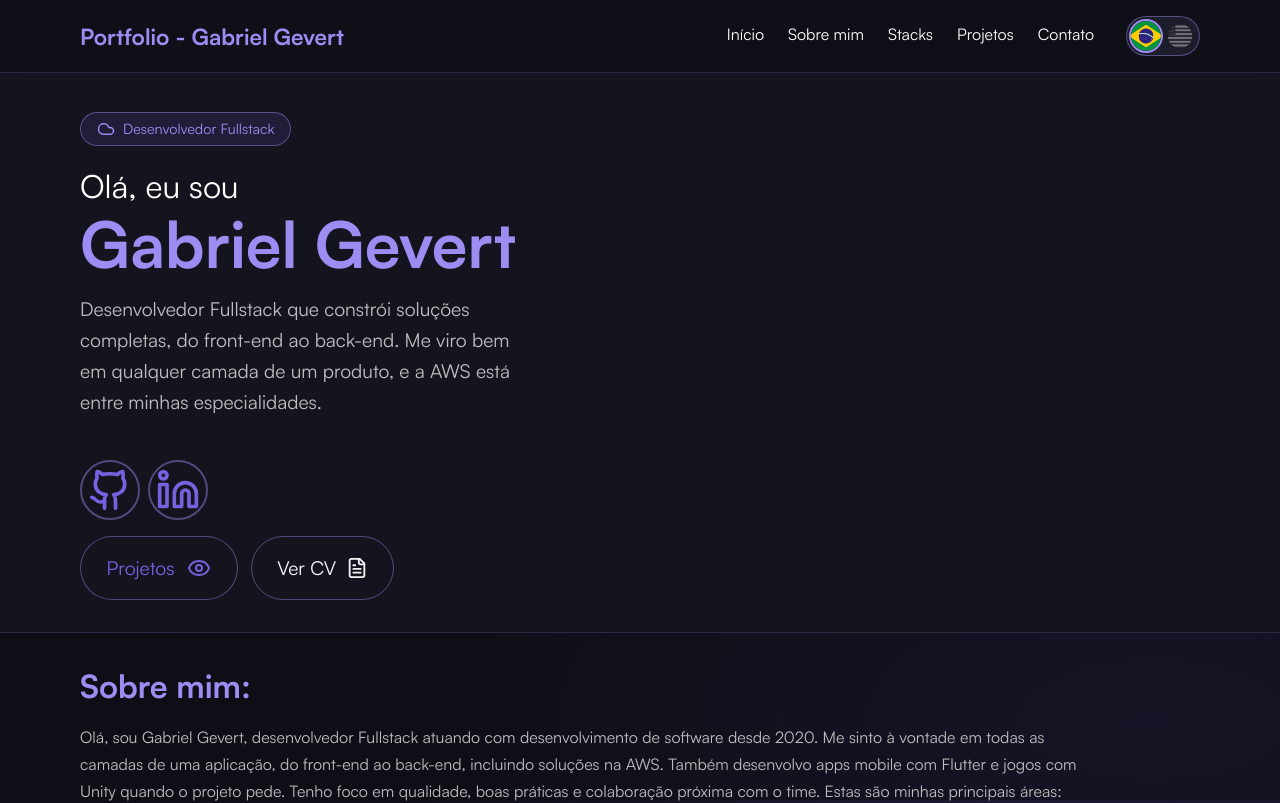
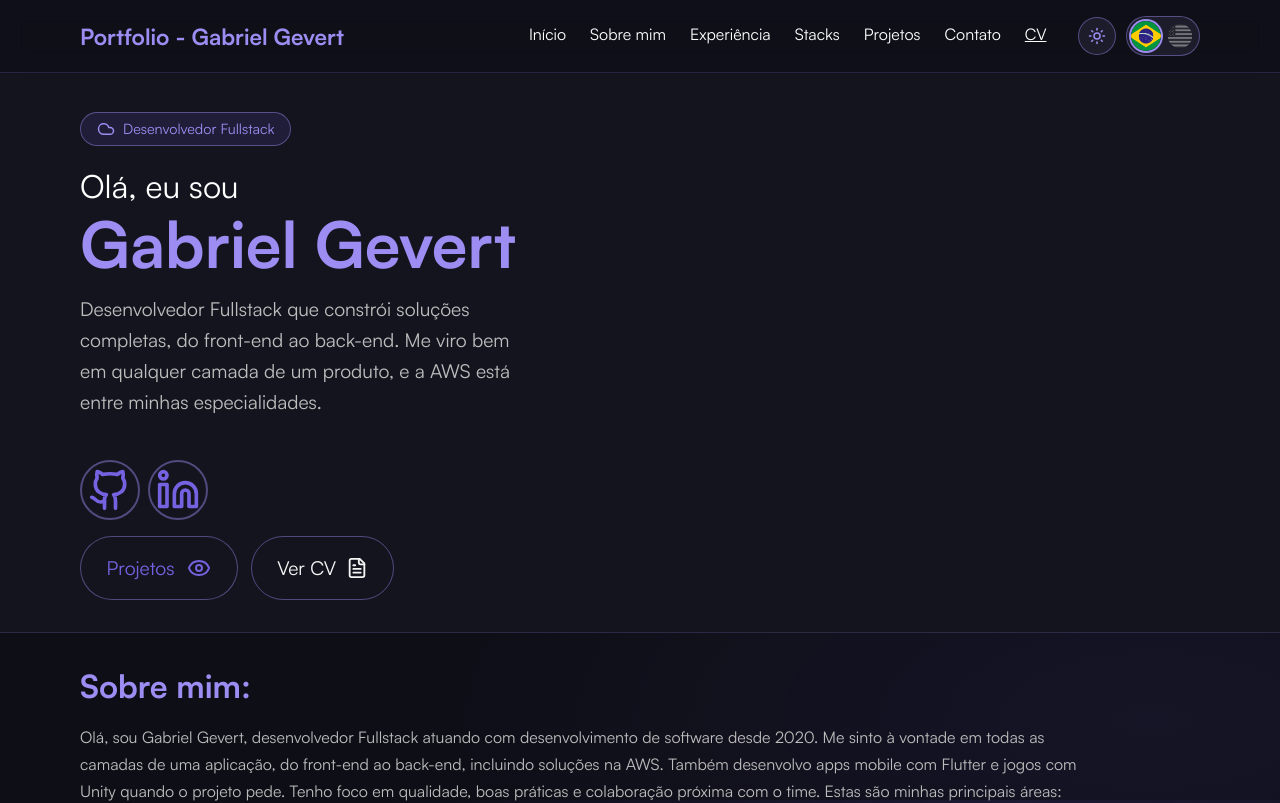
Before and after one commit to GabrielGevert/portfolio, a Next.js app: page / in a window 1280 px wide. Shown: the top 803 px of the page. Built offline with nearby package versions, Linux system fonts and the light colour scheme.

Commit message:
fix: header responsive via CSS to remove nav flash, add experience/CV nav links

```diff
--- a/components/molecules/menu-header/index.tsx
+++ b/components/molecules/menu-header/index.tsx
@@ -22,6 +22,7 @@ const translations = {
   en: {
     home: "Home",
     aboutMe: "About Me",
+    experience: "Experience",
     projects: "Projects",
     contact: "Contact",
     touch: "Get in touch!",
@@ -29,6 +30,7 @@ const translations = {
   pt: {
     home: "Início",
     aboutMe: "Sobre mim",
+    experience: "Experiência",
     projects: "Projetos",
     contact: "Contato",
     touch: "Entre em contato!",
@@ -76,6 +78,11 @@ const HeaderMenu = () => {
                 >
                   {translations[currentLanguage].aboutMe}
                 </NavbarMenuItem>
+                <NavbarMenuItem
+                  onClick={() => scrollToSection(refs.experienceRef)}
+                >
+                  {translations[currentLanguage].experience}
+                </NavbarMenuItem>
                 <NavbarMenuItem onClick={() => scrollToSection(refs.stacksRef)}>
                   Stacks
                 </NavbarMenuItem>
@@ -88,6 +95,9 @@ const HeaderMenu = () => {
                   onClick={() => scrollToSection(refs.contactRef)}
                 >
                   {translations[currentLanguage].contact}
+                </NavbarMenuItem>
+                <NavbarMenuItem href="/portfolio/cv/" onClick={handleCloseMenu}>
+                  CV
                 </NavbarMenuItem>
               </NavbarMenuItens>
             </NavBarMenuItemsWrap>
--- a/components/organisms/header/index.tsx
+++ b/components/organisms/header/index.tsx
@@ -2,32 +2,35 @@
 import React from "react";
 import { useLanguage } from "@/utils/LanguageContext";
 import { useScroll } from "@/utils/ScrollContext";
+import { useTheme } from "@/utils/ThemeContext";
 import {
   FlagOption,
   HeaderContainer,
+  HeaderControls,
   HeaderFirstContent,
   HeaderItems,
   HeaderSecondContent,
   HeaderTranslate,
+  LogoPrefix,
+  MobileMenuWrap,
+  ThemeToggle,
 } from "./styles";
 import Image from "next/image";
-import useWindowSize from "@/utils/window-size";
-import dynamic from "next/dynamic";
-
-const Menu = dynamic(() => import("@/components/molecules/menu-header"), {
-  ssr: false,
-});
+import { Moon, Sun } from "lucide-react";
+import MobileMenu from "@/components/molecules/menu-header";
 
 const translations = {
   en: {
     home: "Home",
     aboutMe: "About Me",
+    experience: "Experience",
     projects: "Projects",
     contact: "Contact",
   },
   pt: {
     home: "Início",
     aboutMe: "Sobre mim",
+    experience: "Experiência",
     projects: "Projetos",
     contact: "Contato",
   },
@@ -36,11 +39,57 @@ const translations = {
 const Header = () => {
   const { isEnglish, toggleLanguage } = useLanguage();
   const { refs, scrollToSection } = useScroll();
+  const { theme, toggleTheme } = useTheme();
   const currentLanguage = isEnglish ? "en" : "pt";
   const basePath = "/portfolio";
-  const { width } = useWindowSize();
 
-  const languageToggle = (
+  return (
+    <HeaderContainer>
+      <MobileMenuWrap>
+        <MobileMenu />
+      </MobileMenuWrap>
+
+      <HeaderFirstContent>
+        <LogoPrefix>Portfolio - </LogoPrefix>Gabriel Gevert
+      </HeaderFirstContent>
+
+      <HeaderSecondContent>
+        <HeaderItems onClick={() => scrollToSection(refs.openingRef)}>
+          {translations[currentLanguage].home}
+        </HeaderItems>
+        <HeaderItems onClick={() => scrollToSection(refs.aboutMeRef)}>
+          {translations[currentLanguage].aboutMe}
+        </HeaderItems>
+        <HeaderItems onClick={() => scrollToSection(refs.experienceRef)}>
+          {translations[currentLanguage].experience}
+        </HeaderItems>
+        <HeaderItems onClick={() => scrollToSection(refs.stacksRef)}>
+          Stacks
+        </HeaderItems>
+        <HeaderItems onClick={() => scrollToSection(refs.projectsRef)}>
+          {translations[currentLanguage].projects}
+        </HeaderItems>
+        <HeaderItems onClick={() => scrollToSection(refs.contactRef)}>
+          {translations[currentLanguage].contact}
+        </HeaderItems>
+        <HeaderItems href={`${basePath}/cv/`}>CV</HeaderItems>
+      </HeaderSecondContent>
+
+      <HeaderControls>
+        <ThemeToggle
+          onClick={toggleTheme}
+          aria-label={
+            isEnglish
+              ? theme === "dark"
+                ? "Switch to light theme"
+                : "Switch to dark theme"
+              : theme === "dark"
+              ? "Mudar para tema claro"
+              : "Mudar para tema escuro"
+          }
+        >
+          {theme === "dark" ? <Sun /> : <Moon />}
+        </ThemeToggle>
         <HeaderTranslate onClick={toggleLanguage}>
           <FlagOption $active={!isEnglish}>
             <Image
@@ -61,39 +110,7 @@ const Header = () => {
             />
           </FlagOption>
         </HeaderTranslate>
-  );
-
-  return (
-    <HeaderContainer>
-      {width !== undefined && width > 768 ? (
-        <>
-          <HeaderFirstContent>Portfolio - Gabriel Gevert</HeaderFirstContent>
-          <HeaderSecondContent>
-            <HeaderItems onClick={() => scrollToSection(refs.openingRef)}>
-              {translations[currentLanguage].home}
-            </HeaderItems>
-            <HeaderItems onClick={() => scrollToSection(refs.aboutMeRef)}>
-              {translations[currentLanguage].aboutMe}
-            </HeaderItems>
-            <HeaderItems onClick={() => scrollToSection(refs.stacksRef)}>
-              Stacks
-            </HeaderItems>
-            <HeaderItems onClick={() => scrollToSection(refs.projectsRef)}>
-              {translations[currentLanguage].projects}
-            </HeaderItems>
-            <HeaderItems onClick={() => scrollToSection(refs.contactRef)}>
-              {translations[currentLanguage].contact}
-            </HeaderItems>
-          </HeaderSecondContent>
-          {languageToggle}
-        </>
-      ) : (
-        <>
-          <Menu />
-          <HeaderFirstContent>Gabriel Gevert</HeaderFirstContent>
-          {languageToggle}
-        </>
-      )}
+      </HeaderControls>
     </HeaderContainer>
   );
 };
```
Lines whose indentation alone changed are shown as unchanged.
